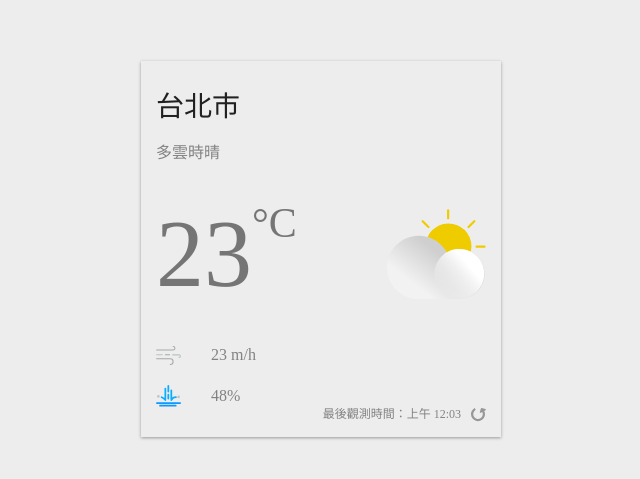
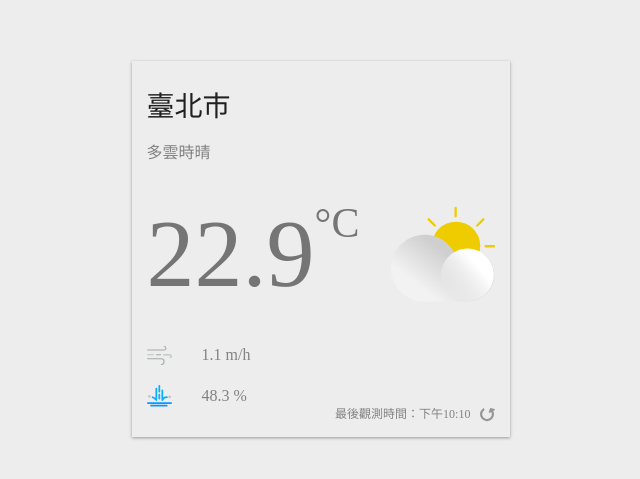
Before and after one commit to jaspercodetree/realtime-weather-app, a React (Create React App) app: page / in a window 1280 px wide. Shown: the part 151-630 px from the top of the page, without its empty margins (319-959 px from the left). Built offline with nearby package versions, Linux system fonts and the light colour scheme.

Commit message:
set currentWeather Data (static) and replace it in jsx

```diff
--- a/package.json
+++ b/package.json
@@ -9,6 +9,7 @@
     "@testing-library/jest-dom": "^5.11.4",
     "@testing-library/react": "^11.1.0",
     "@testing-library/user-event": "^12.1.10",
+    "dayjs": "^1.10.4",
     "normalize.css": "^8.0.1",
     "react": "^17.0.2",
     "react-dom": "^17.0.2",
--- a/src/App.js
+++ b/src/App.js
@@ -1,13 +1,21 @@
+// 引入React才能使用component  引入useState來使用hooks
 import React, { useState } from 'react';
+
+// 引入emotion套件
 import styled from '@emotion/styled';
+// 引入ThemeProvider
 import { ThemeProvider } from '@emotion/react';
+
+// 透過react建立時提供的元件名稱ReactComponent  逐一將要引入的svg檔案改成component  並修改成想要的名字 ex:DayCloudyIcon
 import { ReactComponent as DayCloudyIcon } from './images/day-cloudy.svg';
 import { ReactComponent as AirFlowIcon } from './images/airFlow.svg';
 import { ReactComponent as RainIcon } from './images/rain.svg';
 import { ReactComponent as RefreshIcon } from './images/refresh.svg';
 
-// import './App.css';
+//引入dayjs解決Safari 不支援 new Date('2021-12-12 10:10:00') 字串的問題
+import dayjs from 'dayjs';
 
+// 透過emotion把JSX改成component, 此處都是div
 const Container = styled.div`
   background-color: ${({ theme }) => theme.backgroundColor};
   height: 100%;
@@ -25,6 +33,7 @@
   padding: 30px 15px;
 `;
 
+// 可以透過觀察props 看到從父層傳來的 theme資料
 const Location = styled.div`
   ${(props) => console.log(props)}
   font-size: 28px;
@@ -55,10 +64,6 @@
 const Celsius = styled.div`
   font-weight: normal;
   font-size: 42px;
-`;
-
-const DayCloudy = styled(DayCloudyIcon)`
-  flex-basis: 30%;
 `;
 
 const AirFlow = styled.div`
@@ -104,6 +109,11 @@
   }
 `;
 
+// 將原本存在的svg  新增樣式 DayCloudy
+const DayCloudy = styled(DayCloudyIcon)`
+  flex-basis: 30%;
+`;
+
 const theme = {
   light: {
     backgroundColor: '#ededed',
@@ -125,30 +135,51 @@
 };
 
 const App = () => {
+  //設定可變動的主題樣式
   const [currentTheme, setCurrentTheme] = useState('light');
 
+  //設定可變動的資料
+  const [currentWeather, setCurrentWeather] = useState({
+    locationName: '臺北市',
+    description: '多雲時晴',
+    windSpeed: 1.1,
+    temperature: 22.9,
+    rainPossibility: 48.3,
+    observationTime: '2020-12-12 22:10:00',
+  });
+
   return (
+    // 透過ThemeProvider 可以將 theme=theme.dark 放進其包住的每一個component
+    // 如同 <Container theme=theme.dark> <WeatherCard theme=theme.dark>...每一個都建好 可傳值props給子層
     <ThemeProvider theme={theme[currentTheme]}>
       <Container>
         <WeatherCard>
-          <Location>台北市</Location>
-          <Description>多雲時晴</Description>
+          <Location>{currentWeather.locationName}</Location>
+          <Description>{currentWeather.description}</Description>
           <CurrentWeather>
             <Temperature>
-              23<Celsius>°C</Celsius>
+              {currentWeather.temperature}
+              <Celsius>°C</Celsius>
             </Temperature>
             <DayCloudy />
           </CurrentWeather>
           <AirFlow>
             <AirFlowIcon />
-            23 m/h
+            {currentWeather.windSpeed} m/h
           </AirFlow>
           <Rain>
             <RainIcon />
-            48%
+            {currentWeather.rainPossibility} %
           </Rain>
           <Refresh>
-            最後觀測時間：上午 12:03
+            {/* 我們只想顯示小時與分鐘  因此做以下改寫  1.利用intl換成台灣顯示 2.並且使用dayjs修復safari無法顯示字串時間的問題 */}
+            {/* 原先寫法 */}
+            {/* 最後觀測時間：{currentWeather.observationTime} */}
+            最後觀測時間：
+            {new Intl.DateTimeFormat('zh-TW', {
+              hour: 'numeric',
+              minute: 'numeric',
+            }).format(dayjs(currentWeather.observationTime))}
             <RefreshIcon />
           </Refresh>
         </WeatherCard>
```
Also changed, not shown: 1 other file (tests, documents, lock files or other folders).
